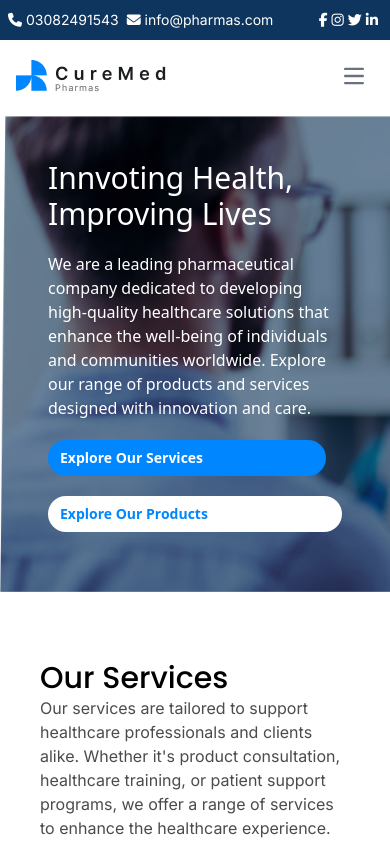
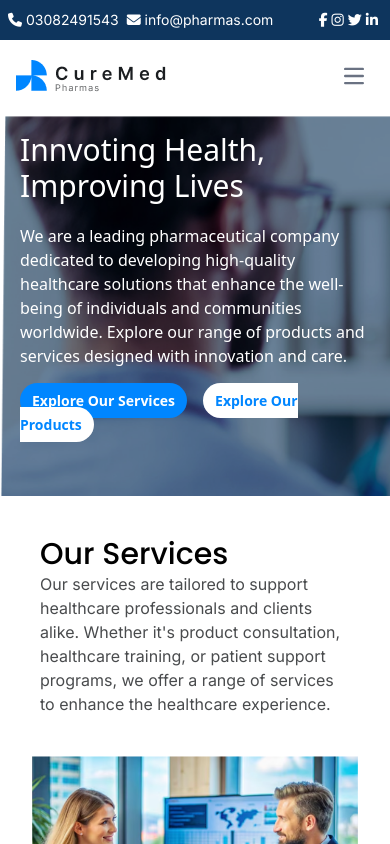
Before and after one commit to Bilal-19/curemed-pharmacy, a React (Vite) app: page /#/ in a window 390 px wide. Shown: the top 844 px of the page. Built offline with nearby package versions, Linux system fonts and the light colour scheme.

Commit message:
Fixed overall mobile layout.

```diff
--- a/src/Components/FooterCTA.jsx
+++ b/src/Components/FooterCTA.jsx
@@ -1,19 +1,21 @@
 import { NavLink } from "react-router-dom"
-export default function FooterCTA(){
+export default function FooterCTA() {
     return (
         <>
-         <div className="w-full bg-[url(/curemed-pharmacy/footer-cta-bg.png)] bg-cover bg-no-repeat h-fit md:h-80 pt-5 pb-5 md:pt-0 md:pb-0">
-                <div className="w-4/5 md:w-1/2 text-white mx-10 md:mx-20">
+            <div className="w-full bg-[url(/curemed-pharmacy/footer-cta-bg.png)] bg-cover bg-no-repeat h-fit md:h-80 pt-5 pb-5 md:pt-0 md:pb-0">
+                <div className="w-4/5 md:w-1/2 text-white mx-5 md:mx-20">
                     <h4 className="text-lg md:text-3xl pt-10 md:pt-20 font-semibold ff-poppins mb-5">Your Wellness Starts Here</h4>
                     <p className="font-normal text-[#FFFFFF]">
                         We invite you to learn more about our products and services. For inquiries or more information, please reach out to us via our contact page
                     </p>
-                    <NavLink to="/services" className="block md:inline-block py-2 px-3 md:py-3 md:px-5 text-sm md:text-base bg-[#0086FF] rounded-4xl text-white mt-10 hover:bg-white hover:text-[#0086FF] font-[600] mr-4">
-                        Explore Our Services
-                    </NavLink>
-                    <NavLink to="/products" className="block md:inline-block py-2 px-3 md:py-3 md:px-5 text-sm md:text-base bg-white rounded-4xl text-[#0086FF] mt-10 hover:bg-[#0086FF] hover:text-white font-[600]">
-                        Explore Our Products
-                    </NavLink>
+                    <div className="mt-2 flex justify-between">
+                        <NavLink to="/services" className="md:inline-block py-2 px-2 md:py-3 md:px-5 text-sm md:text-base bg-[#0086FF] rounded-4xl text-white mt-5 md:mt-20 hover:bg-white hover:text-[#0086FF] font-semibold">
+                            Explore Our Services
+                        </NavLink>
+                        <NavLink to="/products" className="md:inline-block py-2 px-2 md:py-3 md:px-5 text-sm md:text-base bg-white rounded-4xl text-[#0086FF] mt-5 md:mt-20 hover:bg-[#0086FF] hover:text-white font-semibold">
+                            Explore Our Products
+                        </NavLink>
+                    </div>
                 </div>
             </div>
         </>
--- a/src/Pages/Home.jsx
+++ b/src/Pages/Home.jsx
@@ -12,17 +12,19 @@ export default function Home() {
 
             <div className="bg-[url(/curemed-pharmacy/home-bg-img.png)] h-120 md:h-180 w-full bg-no-repeat bg-cover absolute">
                 <div class="grid md:grid-cols-2">
-                    <div className="m-12 md:mt-12">
+                    <div className="m-5 md:m-12 md:mt-12">
                         <h1 className="text-3xl md:text-6xl text-white font-medium">Innvoting Health, Improving Lives</h1>
                         <p className="text-white text-md mt-5 mb-0 pb-0 text-base md:text-[18px]">
                             We are a leading pharmaceutical company dedicated to developing high-quality healthcare solutions that enhance the well-being of individuals and communities worldwide. Explore our range of products and services designed with innovation and care.
                         </p>
-                        <NavLink to="/services" className="block md:inline-block py-2 px-3 md:py-3 md:px-5 text-sm md:text-base bg-[#0086FF] rounded-4xl text-white mt-5 md:mt-20 hover:bg-white hover:text-[#0086FF] font-[600] mr-4">
-                            Explore Our Services
-                        </NavLink>
-                        <NavLink to="/products" className="block md:inline-block py-2 px-3 md:py-3 md:px-5 text-sm md:text-base bg-white rounded-4xl text-[#0086FF] mt-5 md:mt-20 hover:bg-[#0086FF] hover:text-white font-[600]">
-                            Explore Our Products
-                        </NavLink>
+                        <div className="mt-5">
+                            <NavLink to="/services" className="md:inline-block py-2 px-3 md:py-3 md:px-5 text-sm md:text-base bg-[#0086FF] rounded-4xl text-white mt-5 md:mt-20 hover:bg-white hover:text-[#0086FF] font-[600] mr-4">
+                                Explore Our Services
+                            </NavLink>
+                            <NavLink to="/products" className="md:inline-block py-2 px-3 md:py-3 md:px-5 text-sm md:text-base bg-white rounded-4xl text-[#0086FF] mt-5 md:mt-20 hover:bg-[#0086FF] hover:text-white font-[600]">
+                                Explore Our Products
+                            </NavLink>
+                        </div>
                     </div>
                 </div>
 
@@ -152,19 +154,19 @@ export default function Home() {
 
                 <div class="container mx-auto mt-10">
                     <div className="grid grid-cols-1 md:grid-cols-3 md:gap-4">
-                        <div className="bg-[#FFFFFF] text-center rounded-xl pt-3 pb-10 px-5 m-10 w-80">
+                        <div className="bg-[#FFFFFF] text-center rounded-xl pt-3 pb-10 px-5 m-10 w-75">
                             <img src="/curemed-pharmacy/quality_assurance.png" alt="" className="h-45 pt-10 pb-5 mx-auto" />
                             <h5 className="text-lg font-bold mb-3">Quality Assurance</h5>
                             <p>Committed to providing top-quality pharmaceuticals.</p>
                         </div>
 
-                        <div className="bg-[#FFFFFF] text-center rounded-xl pt-3 pb-10 px-5 m-10 w-80">
+                        <div className="bg-[#FFFFFF] text-center rounded-xl pt-3 pb-10 px-5 m-10 w-75">
                             <img src="/curemed-pharmacy/expertise.png" alt="" className="h-45 pt-10 pb-5 mx-auto" />
                             <h5 className="text-lg font-bold mb-3">Expertise</h5>
                             <p>Decades of experience in the healthcare industry.</p>
                         </div>
 
-                        <div className="bg-[#FFFFFF] text-center rounded-xl pt-3 pb-10 px-5 m-10 w-80">
+                        <div className="bg-[#FFFFFF] text-center rounded-xl pt-3 pb-10 px-5 m-10 w-75">
                             <img src="/curemed-pharmacy/customer_support.png" alt="" className="h-45 pt-10 pb-5 mx-auto" />
                             <h5 className="text-lg font-bold mb-3">Customer Support</h5>
                             <p>Dedicated support for healthcare professionals and clients.</p>
@@ -223,7 +225,7 @@ export default function Home() {
                 </div>
             </div>
 
-           <FooterCTA/>
+            <FooterCTA />
 
             {/* Footer */}
             <Footer />
```
